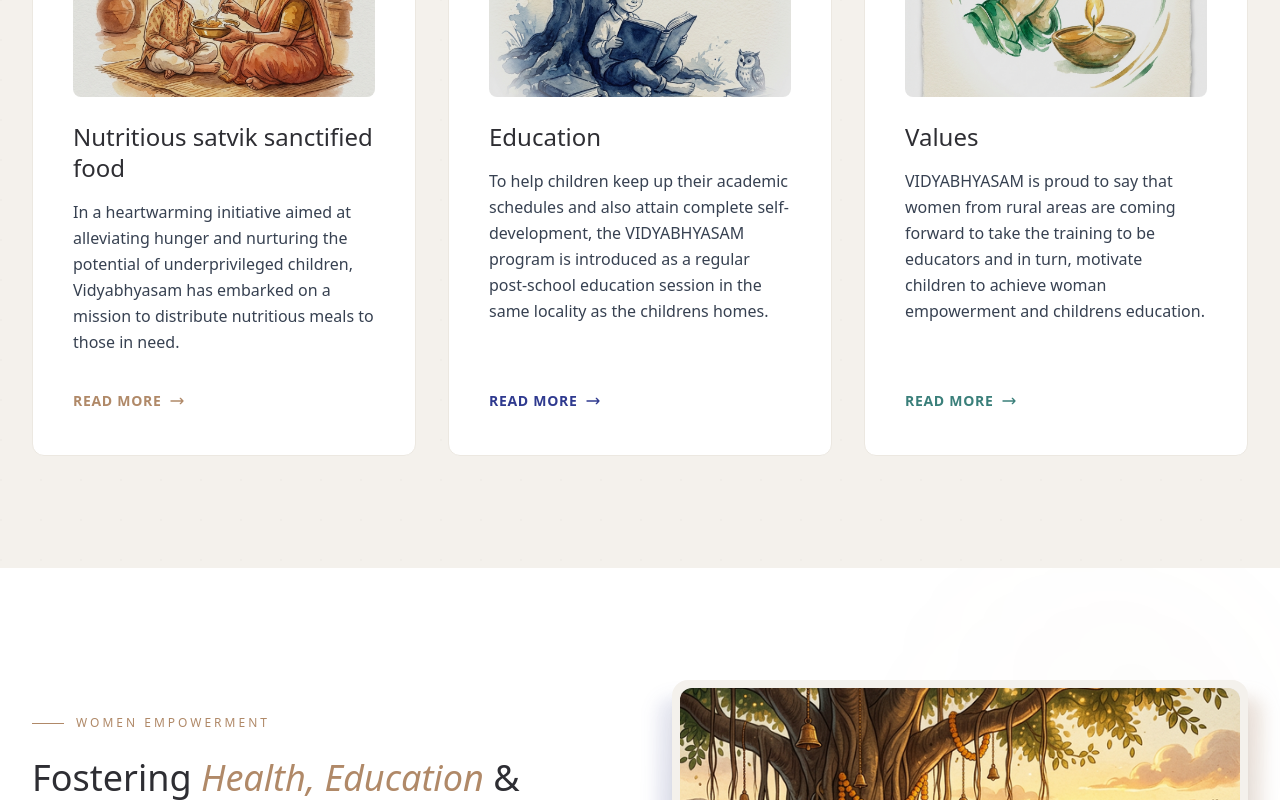
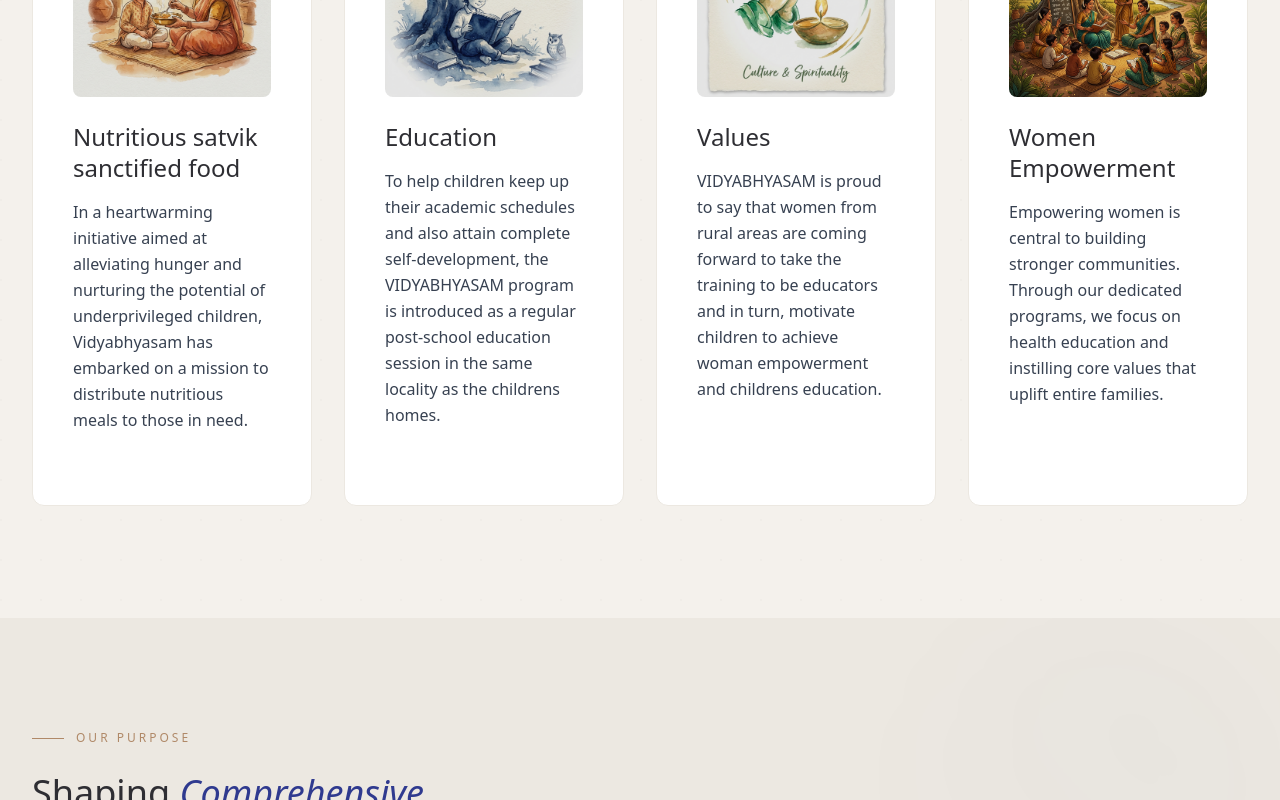
Before and after one commit to prathameshkhandare/vidyabhyasam, a Next.js app: page / in a window 1280 px wide. Shown: the part 3860-4660 px from the top of the page. Built offline with nearby package versions, Linux system fonts and the light colour scheme; a web font is replaced by a local one.

Commit message:
feat: Add and integrate the new Initiatives component to display organizational programs on the homepage.

```diff
--- a/src/app/page.tsx
+++ b/src/app/page.tsx
@@ -9,7 +9,6 @@ import {
   Reveal,
   PurposeVision,
   Centers,
-  WomenEmpowerment,
 } from "@/components";
 
 export default function Home() {
@@ -21,7 +20,6 @@ export default function Home() {
         <Reveal><About /></Reveal> {/* Mission Snapshot */}
         <Reveal><Impact /></Reveal>
         <Reveal><Initiatives /></Reveal>
-        <Reveal><WomenEmpowerment /></Reveal>
         <Reveal><PurposeVision /></Reveal>
         <Centers />
         <Reveal><Gallery /></Reveal>
--- a/src/components/Initiatives.tsx
+++ b/src/components/Initiatives.tsx
@@ -27,6 +27,13 @@ const initiatives = [
     image: valuesImg,
     color: '#3A7F7A', // Values - Teal/Growth
     link: '/initiatives/values'
+  },
+  {
+    title: 'Women Empowerment',
+    description: 'Empowering women is central to building stronger communities. Through our dedicated programs, we focus on health education and instilling core values that uplift entire families.',
+    image: '/images/women-empowerment.png',
+    color: '#8C4F66', // Women Empowerment - Rose
+    link: '/initiatives/women-empowerment'
   }
 ];
 
@@ -59,8 +66,8 @@ const Initiatives = () => {
           </p>
         </div>
 
-        {/* Initiative Cards - 3 Columns */}
-        <div className="grid md:grid-cols-3 gap-8">
+        {/* Initiative Cards - 4 Columns */}
+        <div className="grid md:grid-cols-2 lg:grid-cols-4 gap-8">
           {initiatives.map((initiative, index) => (
             <div
               key={index}
@@ -93,7 +100,7 @@ const Initiatives = () => {
 
                 {/* Learn More Link (CTA) */}
                 <div>
-                  <Link
+                  {/* <Link
                     href={initiative.link}
                     className="inline-flex items-center gap-2 text-sm font-bold uppercase tracking-wider transition-all duration-300 hover:gap-3"
                     style={{ color: initiative.color }}
@@ -102,7 +109,7 @@ const Initiatives = () => {
                     <svg className="w-4 h-4" fill="none" stroke="currentColor" viewBox="0 0 24 24">
                       <path strokeLinecap="round" strokeLinejoin="round" strokeWidth={2} d="M17 8l4 4m0 0l-4 4m4-4H3" />
                     </svg>
-                  </Link>
+                  </Link> */}
                 </div>
               </div>
             </div>
--- a/src/components/index.ts
+++ b/src/components/index.ts
@@ -10,4 +10,3 @@ export { default as Footer } from './Footer';
 export { default as PurposeVision } from './PurposeVision';
 export { default as Centers } from './Centers';
 export { Reveal } from './Reveal';
-export { default as WomenEmpowerment } from './WomenEmpowerment';
```
